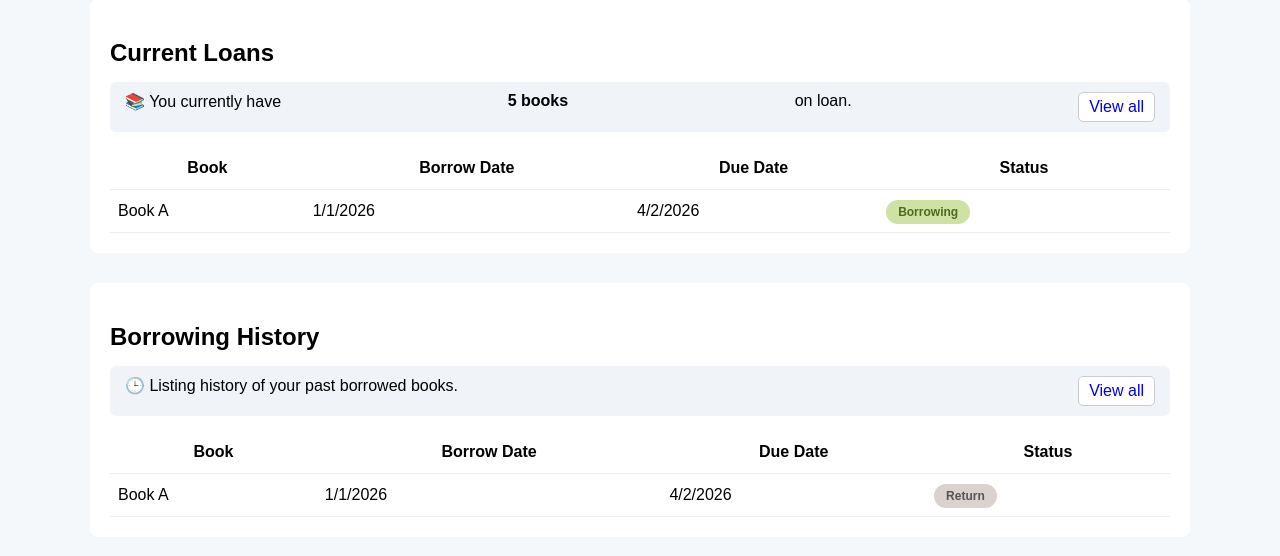
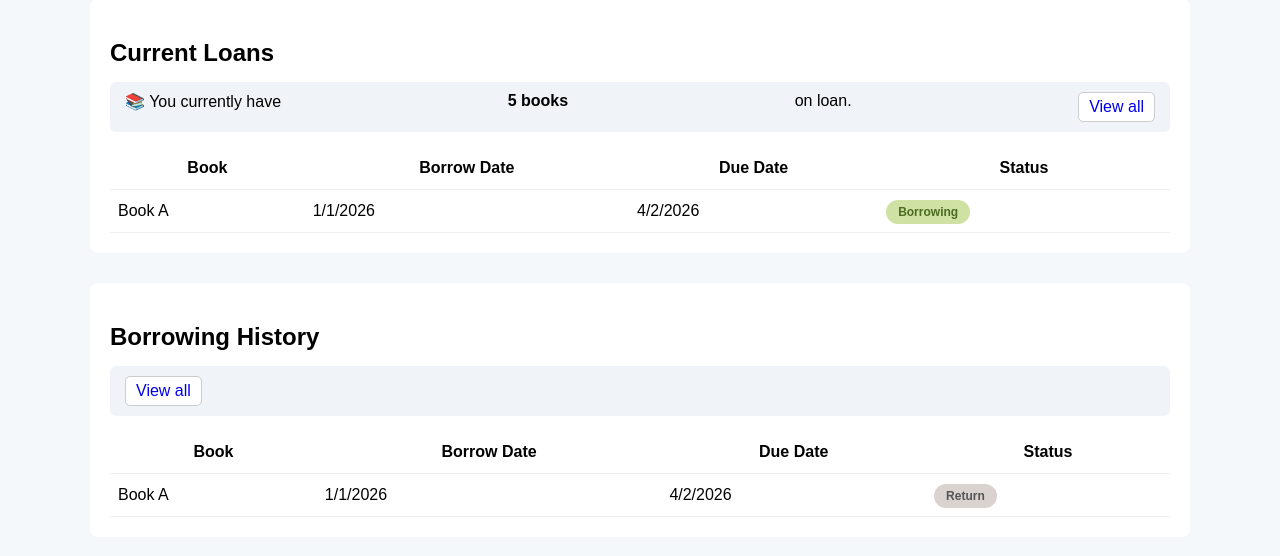
Before and after one commit to hovansang113/Library-management-system, a PHP site: page /view/member/member-dashboard.php in a window 1280 px wide. Shown: the part 29-585 px from the top of the page. Run offline with PHP 8.4, Linux system fonts and the light colour scheme.

Commit message:
Update feature

```diff
--- a/PHPMVCFramework/public/index.php
+++ b/PHPMVCFramework/public/index.php
@@ -16,10 +16,9 @@ use App\controllers\LoanController;
 use App\controllers\AdminDashboardController;
 use Dotenv\Dotenv;
 
-// Tạm dừng để xem kết quả
+
 $dotenv = Dotenv::createImmutable(dirname(__DIR__));
 $dotenv->load();
-// public/index.php
 $config = [
     'db' => [
         'dsn'      => $_ENV['DB_DSN'] ?? '',
--- a/PHPMVCFramework/view/member/member-dashboard.php
+++ b/PHPMVCFramework/view/member/member-dashboard.php
@@ -1,3 +1,6 @@
+
+
+
 <!DOCTYPE html>
 <html lang="en">
 <head>
@@ -37,7 +40,6 @@
         <h2>Borrowing History</h2>
 
         <div class="info-box">
-            🕒 Listing history of your past borrowed books.
             <a href="borrowing-history.php" class="btn-view">View all</a>
         </div>
 
```
Also changed, not shown: PHPMVCFramework/view/catelog.php (deleted).
